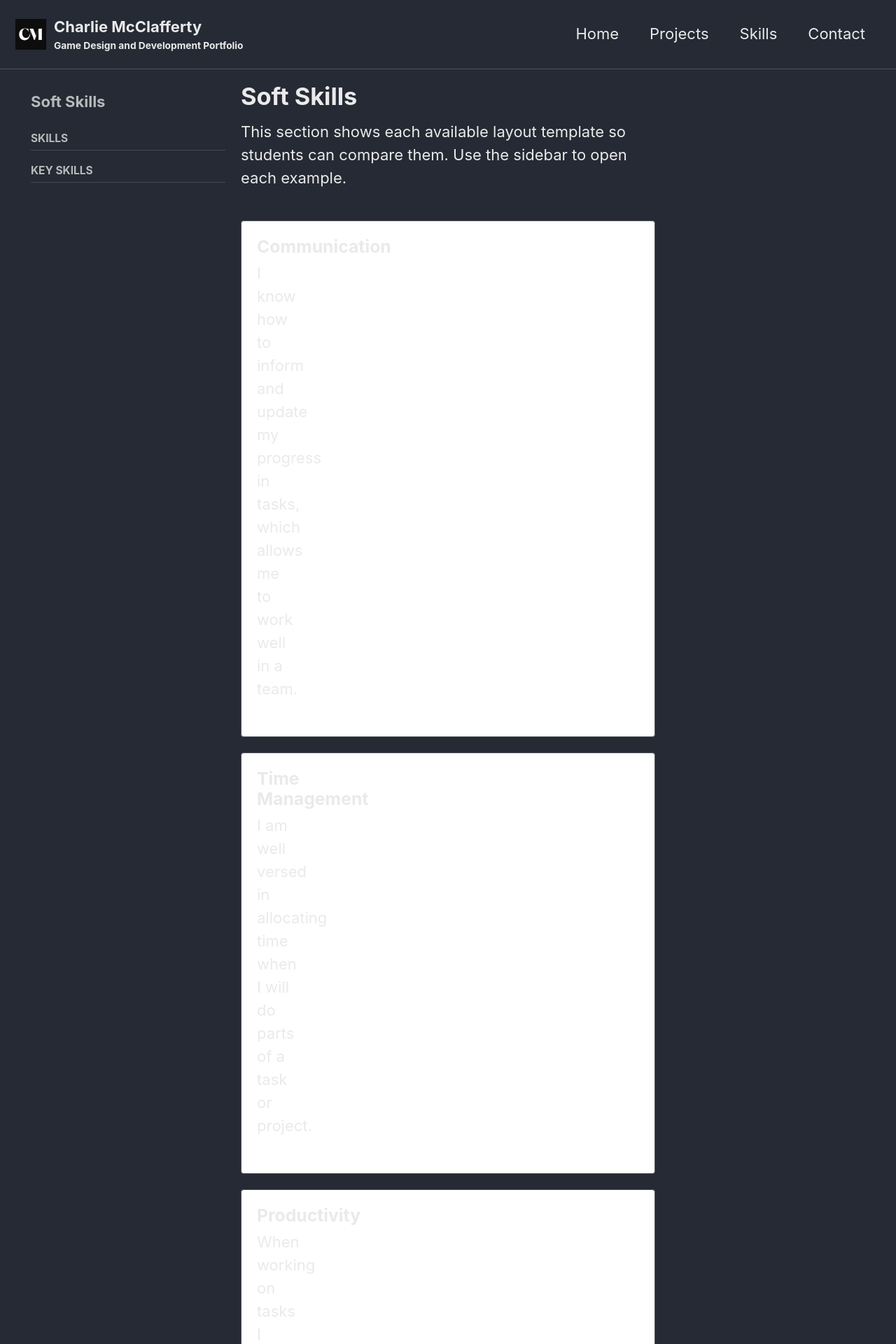
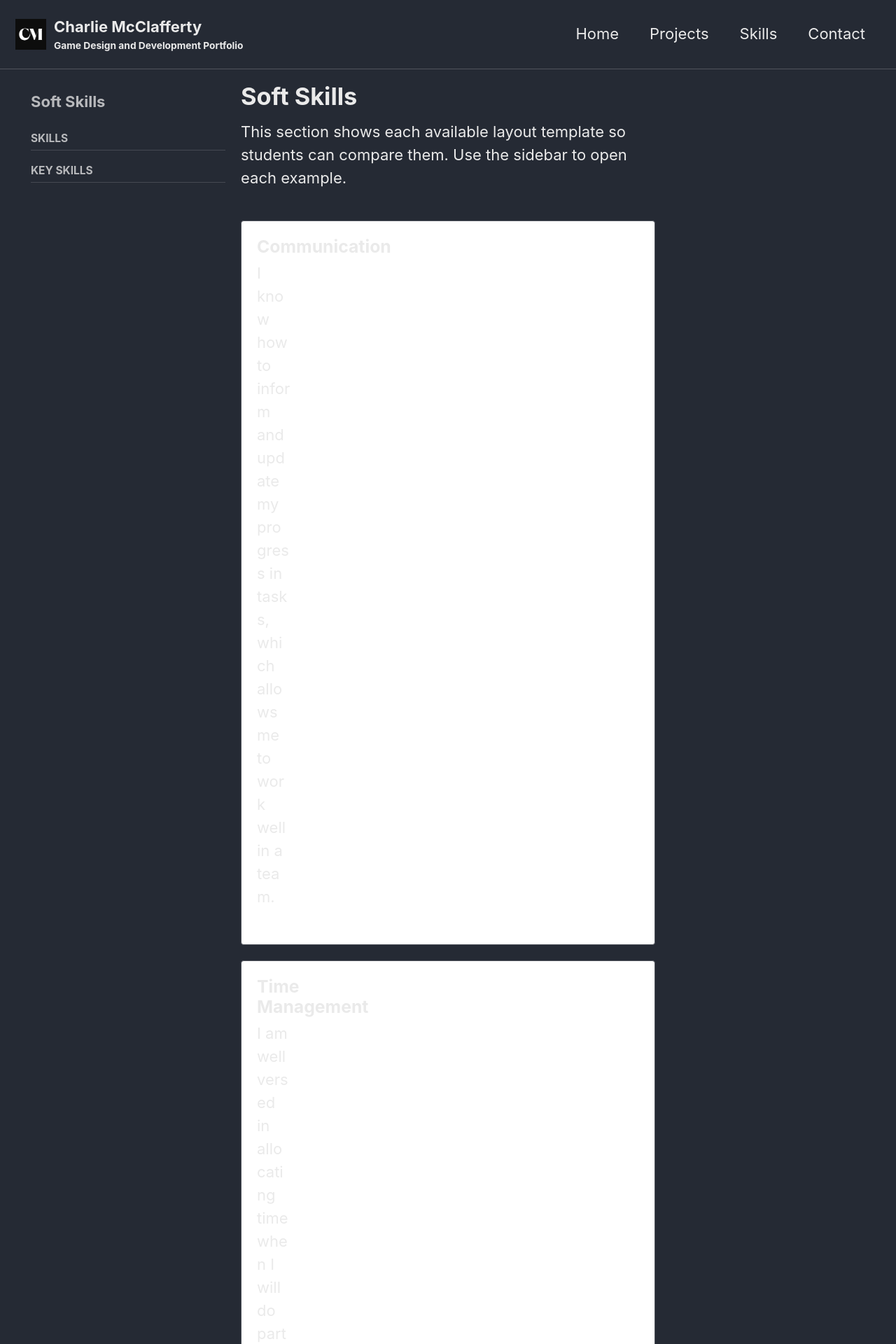
Before and after one commit to cmcclafferty/cmcclafferty.github.io, a Jekyll site: the page built from _pages/softskills.md, in a window 1280 px wide. Shown: the top 1920 px of the page at 70% size. Built offline with Jekyll 4.4.1, drawn with Linux system fonts in a browser that asks for light colours.

Commit message:
Update skill card text styling in main.scss

```diff
--- a/assets/css/main.scss
+++ b/assets/css/main.scss
@@ -7,3 +7,9 @@ search: false
 
 @import "minimal-mistakes/skins/{{ site.minimal_mistakes_skin | default: 'default' }}"; // skin
 @import "minimal-mistakes"; // main partials
+.skill-card__text {
+  word-break: normal;
+  white-space: normal;
+  word-wrap: break-word;
+  overflow-wrap: break-word;
+}
```
